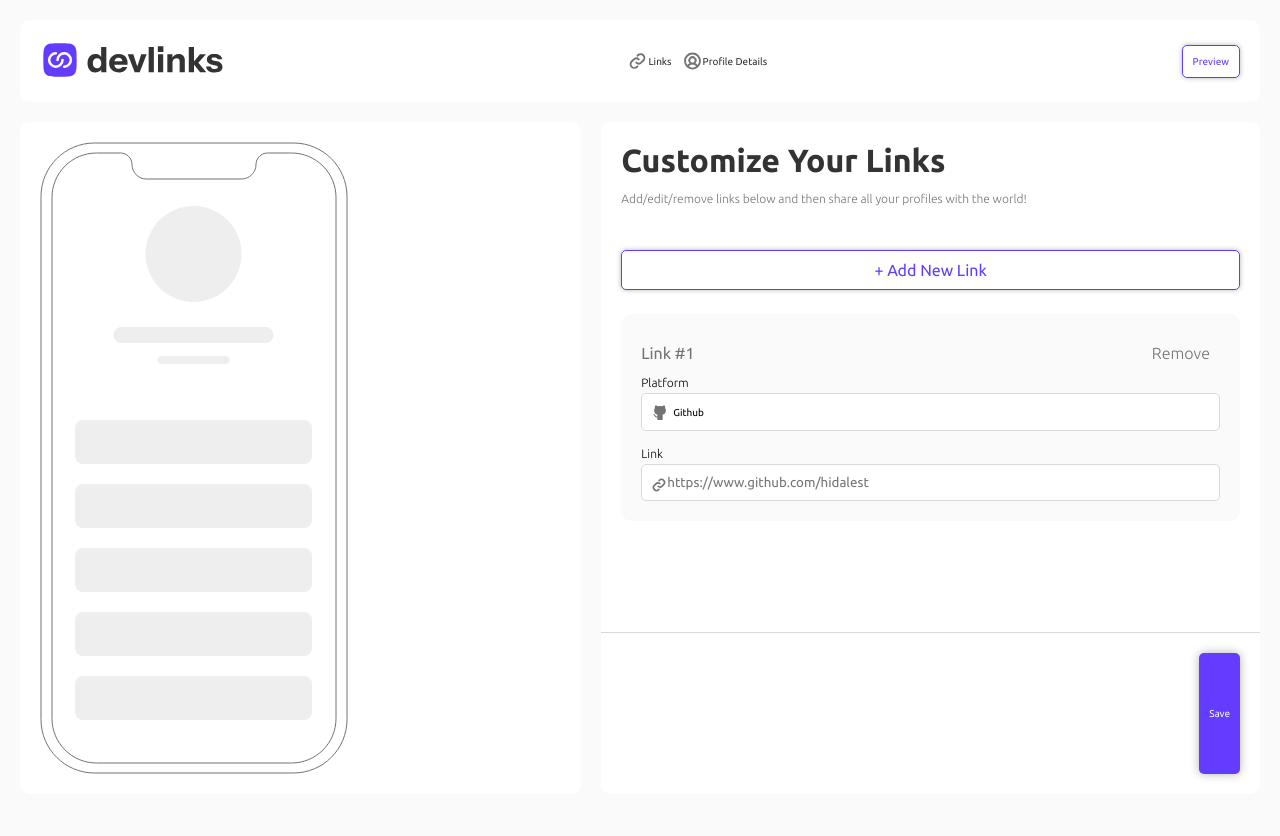
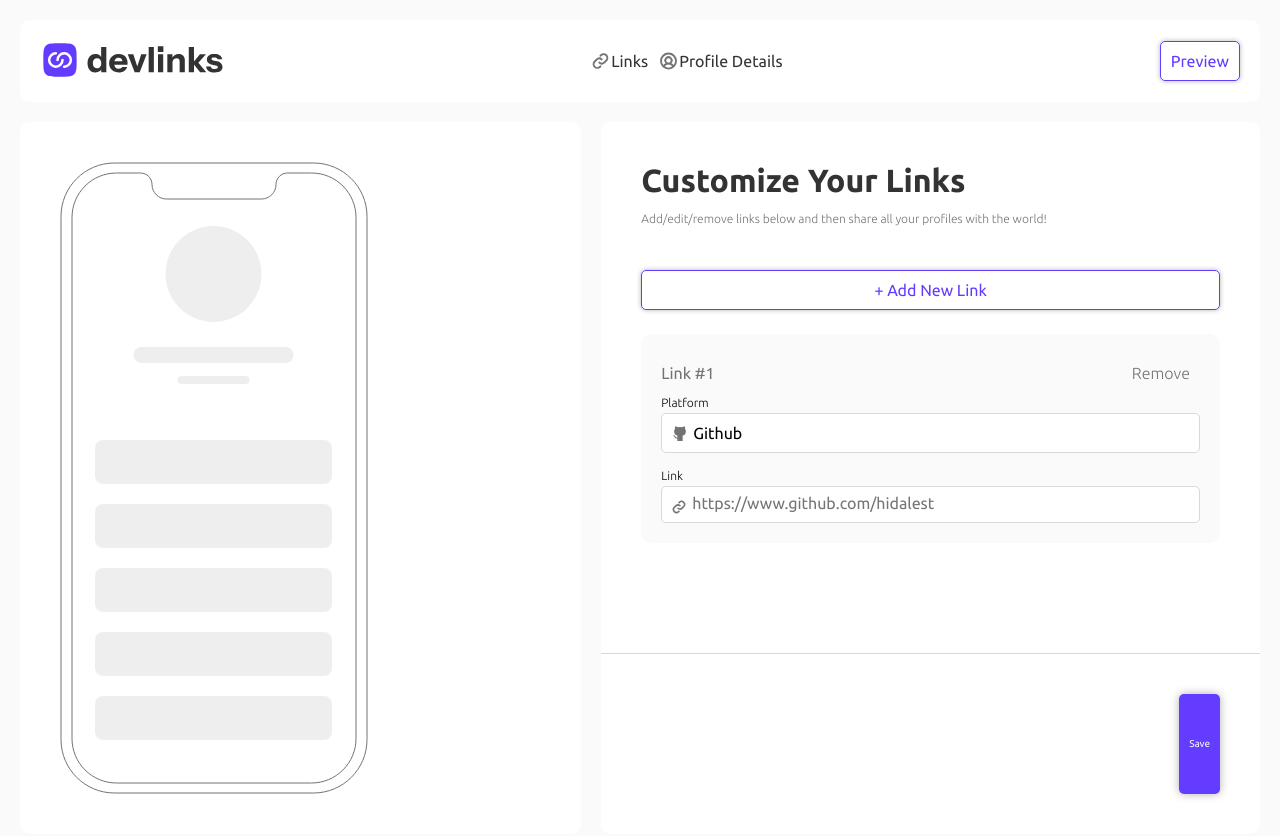
Before and after one commit to hidalest/link-sharing-app, a React (Vite) app: page /home in a window 1280 px wide. Both pictures are taken after a click on the button "+ Add New Link". Shown: the top 836 px of the page. Before the commit the page ends 814 px from the top, so only its background shows below. Built offline with nearby package versions, Linux system fonts and the light colour scheme.

Commit message:
fix: adjusted the validation on the input

```diff
--- a/src/components/NavBar/Navbar.module.scss
+++ b/src/components/NavBar/Navbar.module.scss
@@ -47,6 +47,7 @@
     }
 
     & .link-copy {
+      font-size: 1.6rem;
       @include responsiveMax($phone) {
         display: none;
       }
--- a/src/components/UI/Card/Card.module.scss
+++ b/src/components/UI/Card/Card.module.scss
@@ -3,7 +3,7 @@
 
 .card {
   border-radius: $border-radius;
-  padding: 2rem;
+  padding: 4rem;
 }
 
 .grey {
--- a/src/components/UI/Dropdown/Dropdown.module.scss
+++ b/src/components/UI/Dropdown/Dropdown.module.scss
@@ -6,6 +6,8 @@
   border: 1px solid $light-grey;
   display: flex;
   align-items: center;
+  font-size: 1.6rem;
+  color: var($dark-grey, #333);
 
   & img {
     margin-right: 0.5rem;
--- a/src/components/UI/InputText/InputText.module.scss
+++ b/src/components/UI/InputText/InputText.module.scss
@@ -22,7 +22,7 @@
   }
 }
 .inputText {
-  padding: 1rem 2.5rem;
+  padding: 1rem 3rem;
   border: 1px solid $light-grey;
   border-radius: 5px;
 
@@ -36,3 +36,7 @@
   box-shadow: 0 0 20px 5px rgba($color: $purple, $alpha: 0.4);
   outline: 1px solid $purple;
 }
+
+.inputText::placeholder {
+  font-size: 1.6rem;
+}
--- a/src/components/UI/InputText/InputText.tsx
+++ b/src/components/UI/InputText/InputText.tsx
@@ -15,25 +15,32 @@ function InputText(props: InputTextProps) {
   const [isInputValid, setIsInputValid] = useState<boolean | null>(null);
   const [errorMessage, setErrorMessage] = useState('');
 
-  const onInputFocus = () => {
-    if (inputText.trim() !== '' || isInputValid) {
+  const onValidateInput = function (text: string, textValid: boolean | null) {
+    const isURLValid = httpRegex.test(text);
+    if (!isURLValid && text !== '') {
+      setIsInputValid(false);
+      setErrorMessage('Enter a valid URL');
+    } else if (text.trim() !== '' && isURLValid) {
       setIsInputValid(true);
-      setErrorMessage('');
-    } else {
+    } else if (text.trim() === '' && textValid !== null) {
       setIsInputValid(false);
       setErrorMessage("Can't be empty");
     }
   };
 
+  const onInputFocus = () => {
+    onValidateInput(inputText, isInputValid);
+  };
+
   useEffect(() => {
-    if (inputText.trim() !== '') {
-      setIsInputValid(true);
-    }
-    if (!httpRegex.test(inputText) && inputText !== '') {
-      setIsInputValid(false);
-      setErrorMessage('Enter a valid URL');
-    }
-  }, [inputText]);
+    const typingTimeout = setTimeout(() => {
+      onValidateInput(inputText, isInputValid);
+    }, 500);
+
+    return () => {
+      clearTimeout(typingTimeout);
+    };
+  }, [inputText, isInputValid]);
 
   const errorClass = isInputValid === false ? 'inputInvalid' : '';
   return (
--- a/src/layout/HomeLinks/LinkForm/LinkForm.module.scss
+++ b/src/layout/HomeLinks/LinkForm/LinkForm.module.scss
@@ -4,6 +4,7 @@
 .platformLink {
   display: flex;
   flex-direction: column;
+  padding: 2rem;
 
   & .enumeration {
     font-size: 1.6rem;
```
